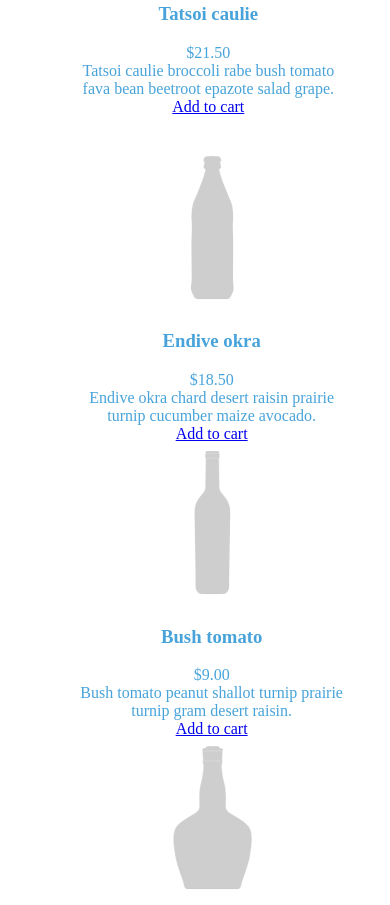
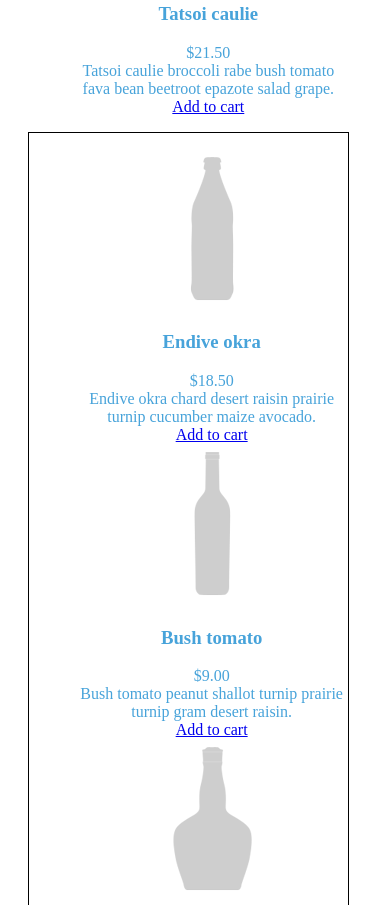
Before and after one commit to ShayHall/TIY-Assignments, a website: page ViewModeSwitch/grid.html in a window 390 px wide. Shown: the part 2396-3301 px from the top of the page. Drawn offline with Linux system fonts and the light colour scheme.

Commit message:
Fiddles and start of list

```diff
--- a/ViewModeSwitch/css/desktop.css
+++ b/ViewModeSwitch/css/desktop.css
@@ -0,0 +1 @@
+/* View Mode Switch */
--- a/ViewModeSwitch/css/mobile.css
+++ b/ViewModeSwitch/css/mobile.css
@@ -1,3 +1,5 @@
+/* View Mode Switch */
+
 @media (max-width:35em) {
   .col-1, .col-2, .col-3 {
     float: left;
--- a/ViewModeSwitch/css/tablet.css
+++ b/ViewModeSwitch/css/tablet.css
@@ -1,3 +1,5 @@
+/* View Mode Switch */
+
 @media (max-width:50em) {
   .col-1 {
     float: left;
@@ -12,12 +14,22 @@
     width: 48%;
     padding-right: 2%;
   }
+
+  [class*='col-'] {
+    padding-right: 20px;
+  }
 }
+
 @media (max-width:50em) {
   .col-3 {
-  clear:both;
+    float:left;
     width: 100%;
     padding-left: 2%;
     padding-right: 2%;
+    border: 1px solid black;
+  }
+
+  [class*='col-']:last-of-type {
+    padding-right: 0;
   }
 }
```
Also changed, not shown: ViewModeSwitch/grid.html (+2 -0 lines), ViewModeSwitch/index.html (+3 -0 lines).
